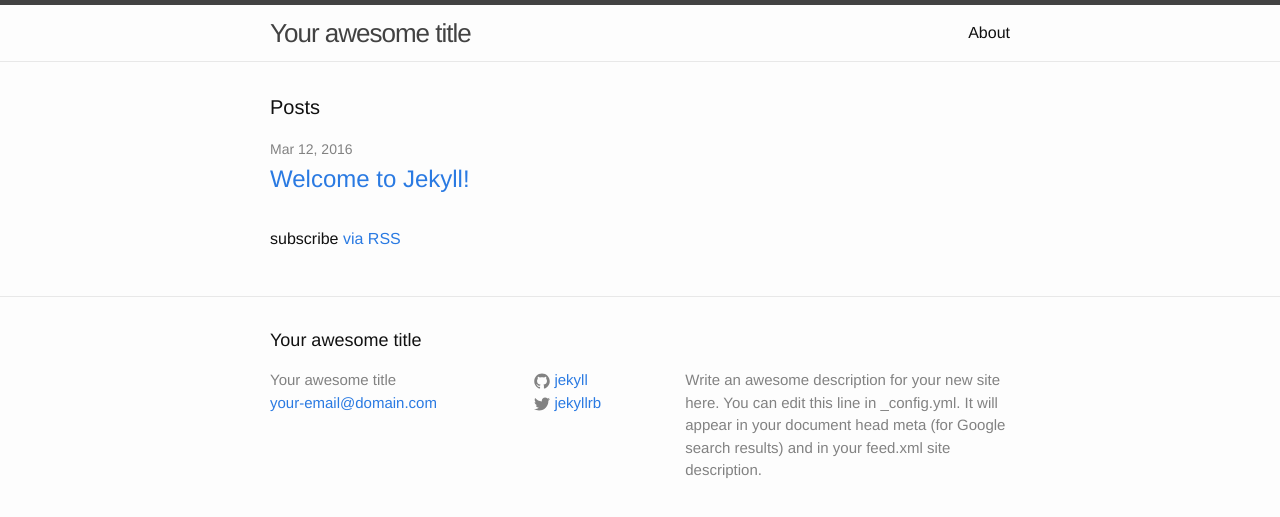
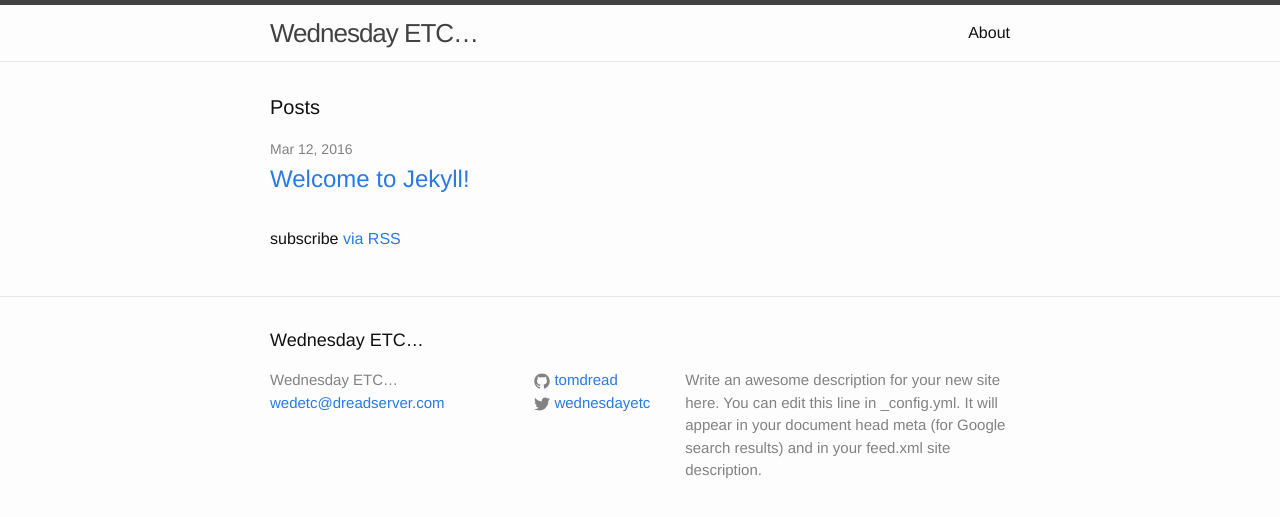
Before and after one commit to wednesday-etc/wednesday-etc.github.io, a Jekyll site: the page built from index.html, in a window 1280 px wide. Shown: the top 517 px of the page. Built offline with Jekyll 4.4.1, drawn with Linux system fonts in a browser that asks for light colours.

Commit message:
update email

```diff
--- a/_config.yml
+++ b/_config.yml
@@ -6,16 +6,16 @@
 # 'jekyll serve'. If you change this file, please restart the server process.
 
 # Site settings
-title: Your awesome title
-email: your-email@domain.com
+title: Wednesday ETC…
+email: wedetc@dreadserver.com
 description: > # this means to ignore newlines until "baseurl:"
   Write an awesome description for your new site here. You can edit this
   line in _config.yml. It will appear in your document head meta (for
   Google search results) and in your feed.xml site description.
 baseurl: "" # the subpath of your site, e.g. /blog
 url: "http://yourdomain.com" # the base hostname & protocol for your site
-twitter_username: jekyllrb
-github_username:  jekyll
+twitter_username: wednesdayetc
+github_username:  tomdread
 
 # Build settings
 markdown: kramdown
```
